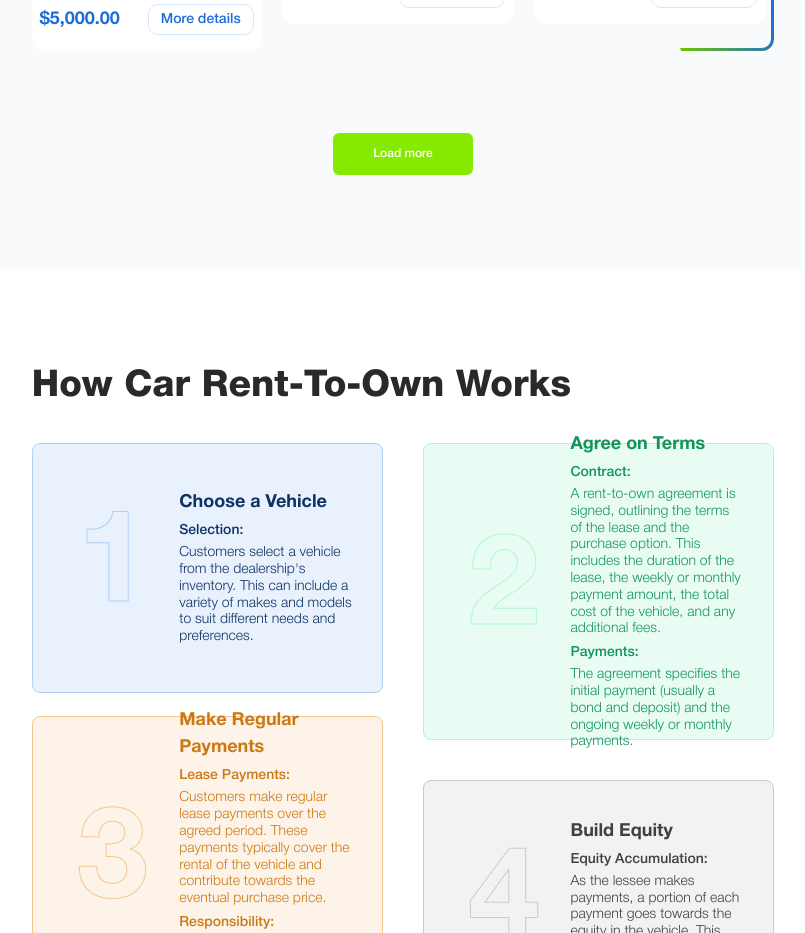
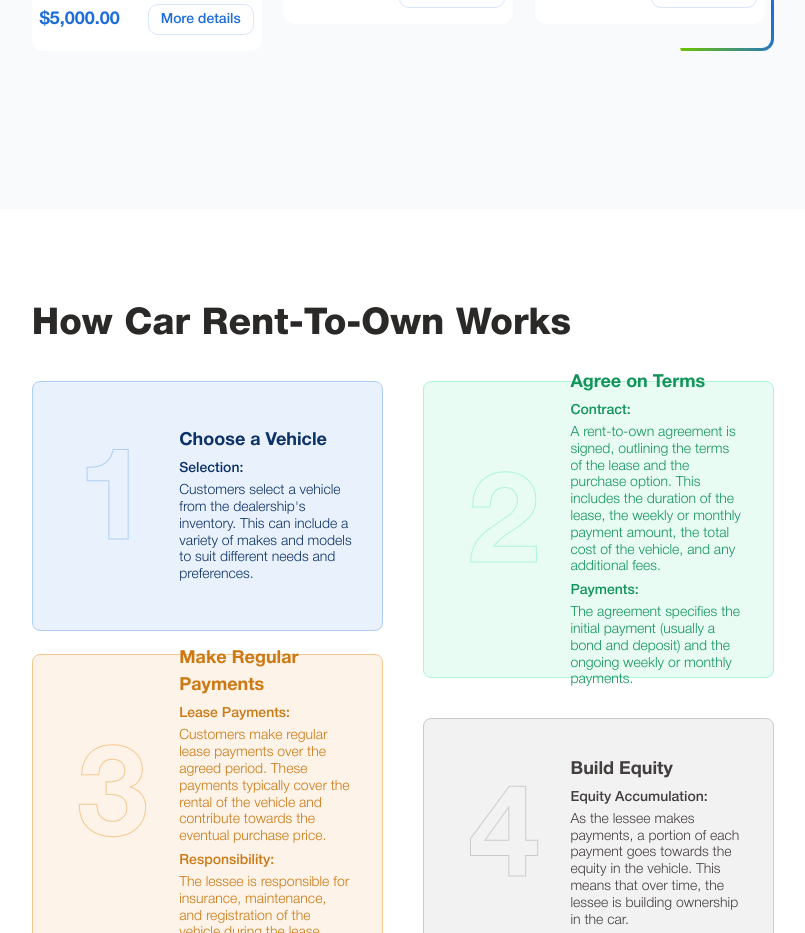
Before and after one commit to Orange-Invent-House-Ltd/car-rent-to-own, a React (Vite) app: page / in a window 1280 px wide. Shown: the part 2920-3853 px from the top of the page, without its empty margins (237-1042 px from the left). Built offline with nearby package versions, Linux system fonts and the light colour scheme.

Commit message:
Update Products.tsx

```diff
--- a/src/components/Products.tsx
+++ b/src/components/Products.tsx
@@ -125,11 +125,11 @@ const Products = () => {
         ))}
       </div>
 
-      <div className="w-full text-center mt-5">
+      {/* <div className="w-full text-center mt-5">
         <button className="bg-[#86E900] text-[#fff] text-[12px] py-3 px-10  rounded-md transition-all duration-500 ease-out  hover:bg-primary-light">
           Load more
         </button>
-      </div>
+      </div> */}
     </section>
   );
 };
```
